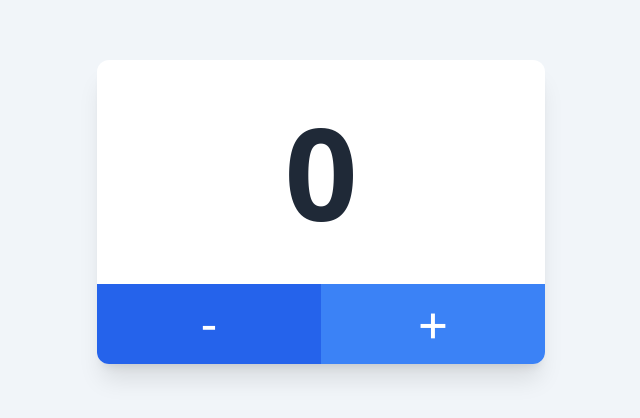
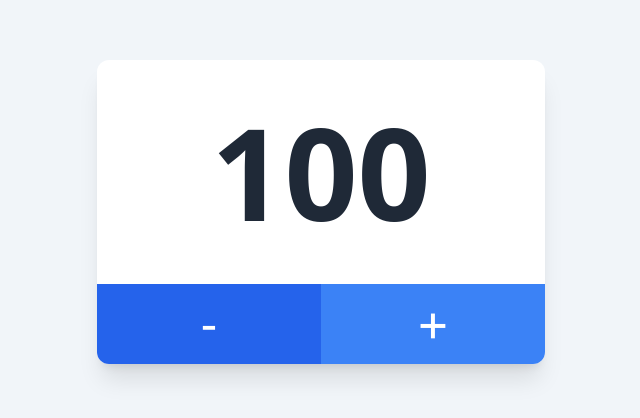
Before and after one commit to stevenlei/vue-composition-api, a Vue app: page / in a window 1280 px wide. Shown: the part 188-606 px from the top of the page, without its empty margins (319-959 px from the left). Built offline with nearby package versions, Linux system fonts and the light colour scheme.

Commit message:
onMounted hook

```diff
--- a/src/App.vue
+++ b/src/App.vue
@@ -1,5 +1,5 @@
 <script setup>
-import { ref } from "vue";
+import { ref, onMounted } from "vue";
 
 const count = ref(0);
 
@@ -10,6 +10,12 @@ const increment = () => {
 const decrement = () => {
   count.value--;
 };
+
+onMounted(() => {
+  console.log("mounted");
+
+  count.value = 100;
+});
 </script>
 
 <template>
```
